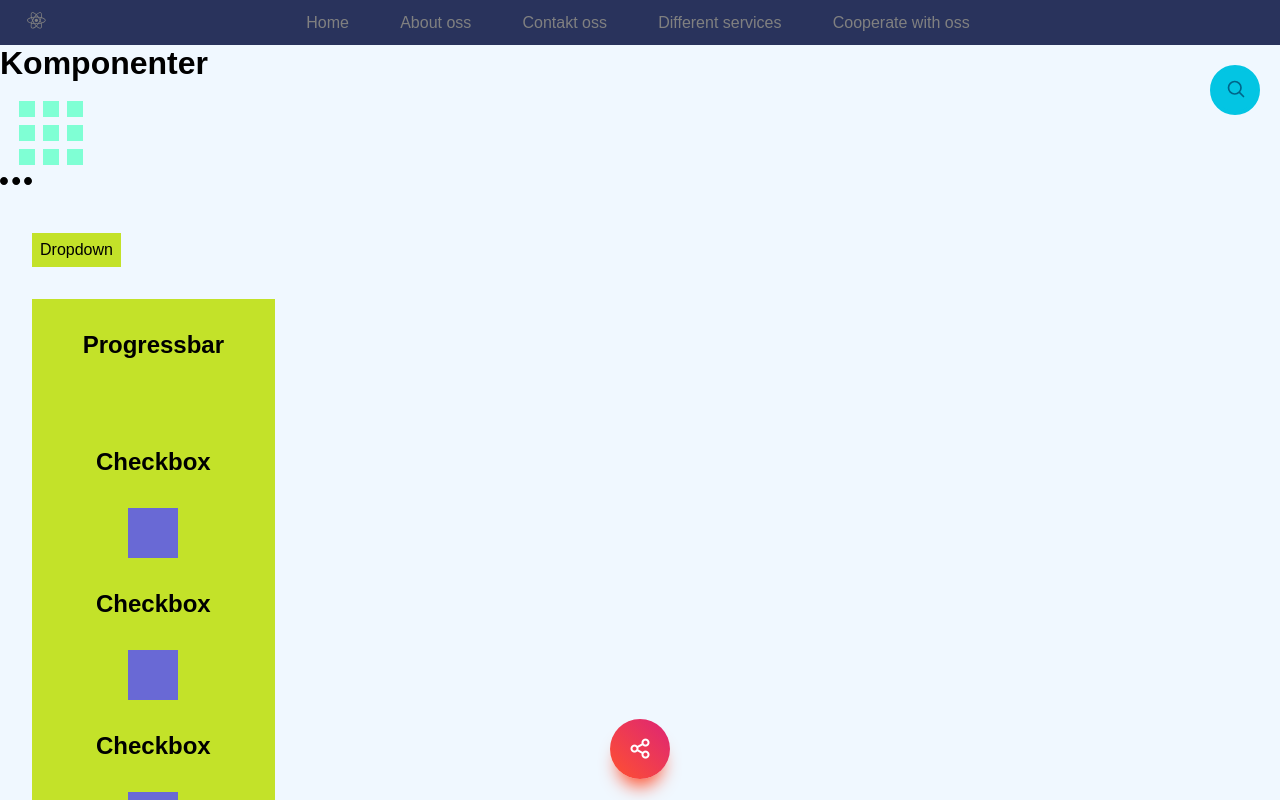
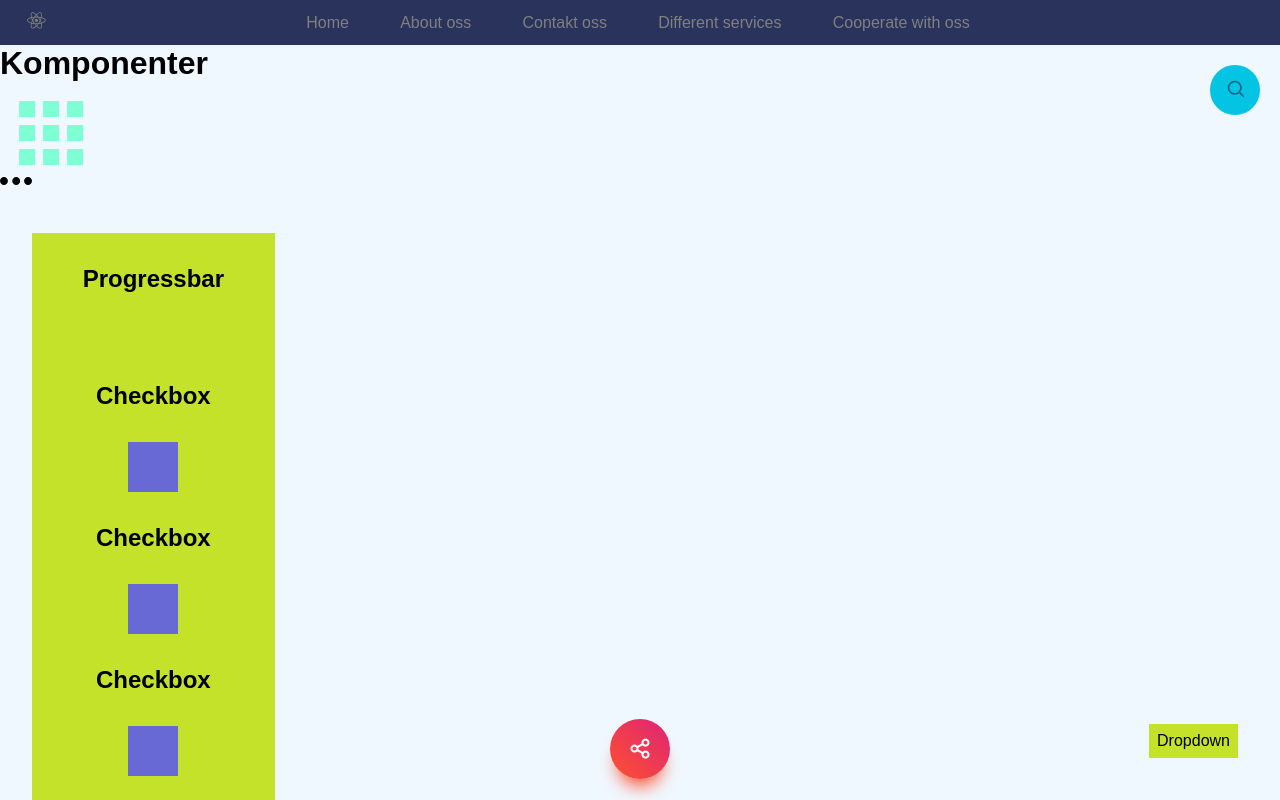
Before and after one commit to ZBajie/komponenter_Lars, a React (Vite) app: page / in a window 1280 px wide. Shown: the top 800 px of the page. Built offline with nearby package versions, Linux system fonts and the light colour scheme.

Commit message:
Added placement props to dropdown component

```diff
--- a/src/App.tsx
+++ b/src/App.tsx
@@ -50,7 +50,11 @@ function App() {
       <h1>Komponenter</h1>
       <BentoMenu />
       <MeatballMenu />
-      <DropDown />
+      <DropDown
+        dropdownUnder={false}
+        dropdownTop={false}
+        dropdownLeft={false}
+      />
       <Progressbar />
       <List />
       <CheckBox onClick={() => {}} />
--- a/src/components/DropDown/DropDown.scss
+++ b/src/components/DropDown/DropDown.scss
@@ -1,18 +1,48 @@
 .dropdown {
   width: fit-content;
   margin: $margin-secondary;
+  display: flex;
+  flex-direction: column;
+  &.dropdown-top-left {
+    position: fixed;
+    top: 10px;
+    left: 10px;
+  }
+  &.dropdown-top-right {
+    position: fixed;
+    top: 10px;
+    right: 10px;
+  }
+  &.dropdown-bottom-left {
+    position: fixed;
+    bottom: 10px;
+    left: 10px;
+  }
+  &.dropdown-bottom-right {
+    position: fixed;
+    bottom: 10px;
+    right: 10px;
+  }
+
   div {
     background-color: $background-color-primary;
     padding: $padding-primary;
+    &:first-child {
+      cursor: pointer;
+      &:hover {
+        box-shadow: 5px 5px 5px $box-shadow-color-primary;
+      }
+      &:active {
+        box-shadow: none;
+      }
+    }
     &:last-child {
-      background-color: aqua;
       margin: 0;
-      display: none;
-      transition: height 2s ease-in-out;
+      padding: 0;
+      transition: height 1s ease-in-out;
     }
-    &.dropdown {
-      width: 100%;
-      display: block;
+    &.dropdown-under {
+      order: -1;
     }
   }
 }
--- a/src/components/DropDown/DropDown.tsx
+++ b/src/components/DropDown/DropDown.tsx
@@ -1,24 +1,48 @@
-import { useState } from "react"
+import { useEffect, useState } from "react"
 
-const DropDown = () => {
+type DropDownTypes = {
+  dropdownUnder: boolean
+  dropdownTop: boolean
+  dropdownLeft: boolean
+}
+
+const DropDown: React.FC<DropDownTypes> = ({
+  dropdownUnder,
+  dropdownTop,
+  dropdownLeft,
+}) => {
   const [boxHeigth, setBoxHeigth] = useState(0)
-  const [dropdown, setDropdown] = useState("")
   const [show, setShow] = useState(false)
+  const [dropdownUnderCss, setDropdownUnder] = useState("")
+  const [dropdownTopCss, setDropdownTopCss] = useState("")
+  const [dropdownLeftCss, setDropdownLeftCss] = useState("")
+
+  useEffect(() => {
+    if (!dropdownUnder) {
+      setDropdownUnder("dropdown-under")
+    }
+    if (dropdownTop && dropdownLeft) {
+      setDropdownTopCss("dropdown-top-left")
+    }
+    if (dropdownTop && !dropdownLeft) {
+      setDropdownLeftCss("dropdown-top-right")
+    }
+    if (!dropdownTop && dropdownLeft) {
+      setDropdownLeftCss("dropdown-bottom-left")
+    }
+    if (!dropdownTop && !dropdownLeft) {
+      setDropdownLeftCss("dropdown-bottom-right")
+    }
+  }, [dropdownUnder, dropdownTop, dropdownLeft])
+
   return (
-    <section className="dropdown">
+    <section className={`dropdown ${dropdownLeftCss} ${dropdownTopCss}`}>
       <div
         onClick={() => {
           if (show) {
-            setDropdown("dropdown")
-            setBoxHeigth(1)
-            setTimeout(() => {
-              setBoxHeigth(200)
-            }, 100)
+            setBoxHeigth(200)
           } else {
             setBoxHeigth(0)
-            setTimeout(() => {
-              setDropdown("")
-            }, 2000)
           }
           setShow(!show)
         }}
@@ -26,7 +50,10 @@ const DropDown = () => {
         Dropdown
       </div>
 
-      <div className={dropdown} style={{ height: `${boxHeigth}px` }}></div>
+      <div
+        className={dropdownUnderCss}
+        style={{ height: `${boxHeigth}px` }}
+      ></div>
     </section>
   )
 }
```
